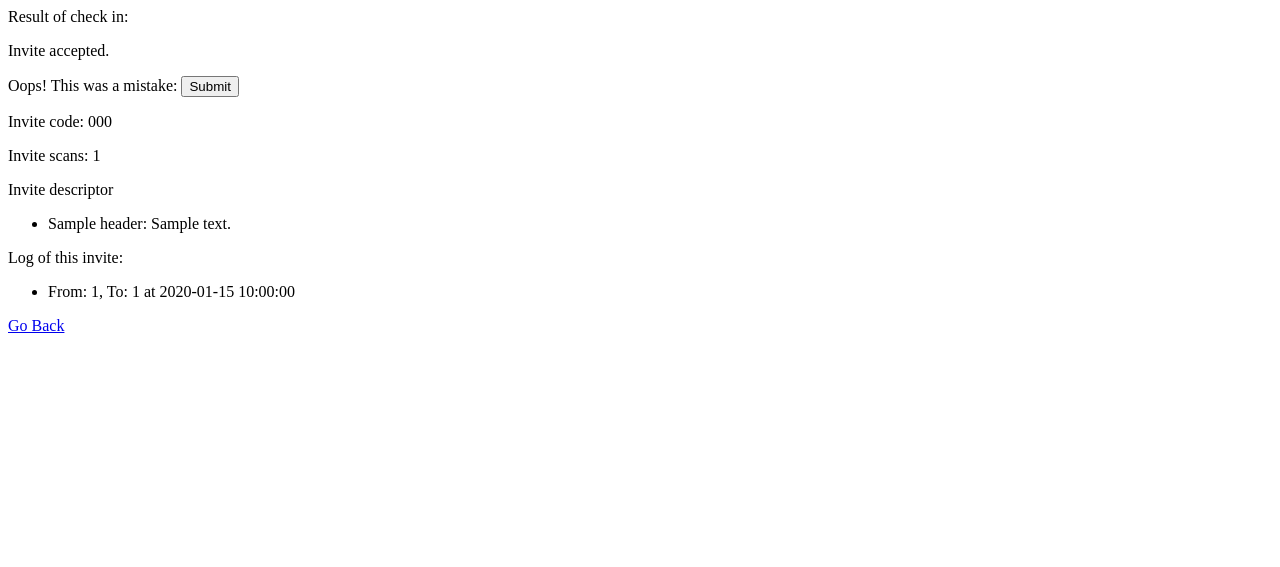
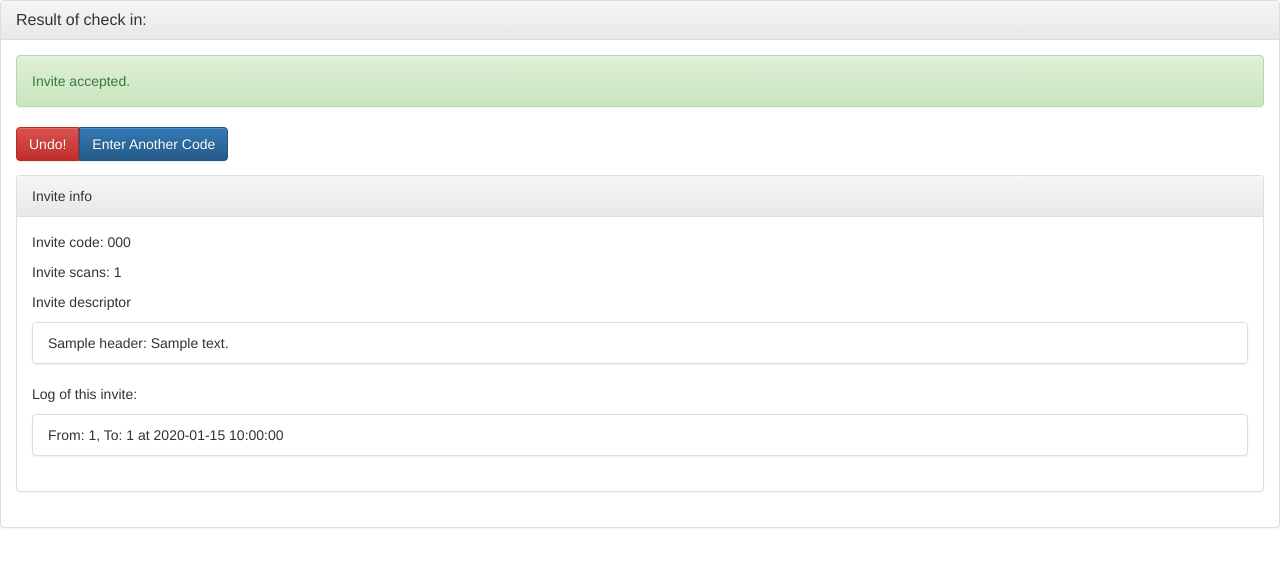
Before and after one commit to robot-head/event-checkin, a Python web app: template checkin-app/templates/ticket_mark_results.html in a window 1280 px wide. Shown: the top 567 px of the page. Run offline with Jinja, Linux system fonts and the light colour scheme; the template is opened without the code that fills it: most values are stand-ins (such as "Sample title", 1, 10 or a date in 2020); some libraries are stand-ins or nearby versions.

Commit message:
Rev to version 10, style with bootstrap

```diff
--- a/checkin-app/app.yaml
+++ b/checkin-app/app.yaml
@@ -1,5 +1,5 @@
 application: event-checkin
-version: 1
+version: 10
 runtime: python27
 api_version: 1
 threadsafe: true
--- a/checkin-app/templates/ticket_mark_results.html
+++ b/checkin-app/templates/ticket_mark_results.html
@@ -1,44 +1,66 @@
 <html>
 <head>
   <title>Checkin Application</title>
+  <!-- Latest compiled and minified CSS -->
+  <link rel="stylesheet" href="//netdna.bootstrapcdn.com/bootstrap/3.0.3/css/bootstrap.min.css">
+
+  <!-- Optional theme -->
+  <link rel="stylesheet" href="//netdna.bootstrapcdn.com/bootstrap/3.0.3/css/bootstrap-theme.min.css">
+
+  <!-- Latest compiled and minified JavaScript -->
+  <script src="http://code.jquery.com/jquery-2.0.3.min.js"></script>
+  <script src="//netdna.bootstrapcdn.com/bootstrap/3.0.3/js/bootstrap.min.js"></script>
+  <meta name="viewport" content="width=device-width, initial-scale=1.0">
 </head>
   <body>
-    <p>Result of check in:<p>
+  	<div class="panel panel-default">
+  <div class="panel-heading">
+    <h3 class="panel-title">Result of check in:</h3>
+  </div>
+  <div class="panel-body">
     {% if error %}
-    <p>An error occurred. {{ error }}</p>
+    <div class="alert alert-danger">An error occurred. {{ error }}</div>
     <form action="/event/{{ event.key().id() }}/ticket/mark" method="POST">
-    <p>Force a check-in anyway:
-    <input type="submit">
+    <div class="btn-group">
+    <button type="submit" class="btn btn-danger">Force Checkin!</button>
     <input type="hidden" name="code" value={{ ticket.code }}>
     <input type="hidden" name="force" value="true">
-    </form></p>
+    </form>
     {% else %}
-    <p>Invite accepted.</p>
+    <div class="alert alert-success">Invite accepted.</div>
     <form action="/event/{{ event.key().id() }}/ticket/unmark" method="POST">
-    <p>Oops! This was a mistake:
-    <input type="submit">
+    <div class="btn-group">
+    <button type="submit" class="btn btn-danger">Undo!</button>
     <input type="hidden" name="code" value={{ ticket.code }}>
     </form>
     {% endif %}
+    <button type="button" class="btn btn-primary" onclick="location.href='/event/{{ event.key().id() }}';">Enter Another Code</button>
+    </div>
     {% if ticket %}
-    <p>Invite code: {{ ticket.code }}</p>
+    <div class="panel panel-default">
+  <div class="panel-heading">Invite info</div>
+  <div class="panel-body">
+<p>Invite code: {{ ticket.code }}</p>
     <p>Invite scans: {{ ticket.claim_count }}</p>
     <p>Invite descriptor</p>
-    <ul>
+    <ul class="list-group">
     {% for header in headers %}
-      <li>{{ header }}: {{ descriptor[loop.index0] }}</li>
+      <li class="list-group-item">{{ header }}: {{ descriptor[loop.index0] }}</li>
     {% endfor %}
     </ul>
     <p>
     {% endif %}
     {% if log %}
       <p>Log of this invite:</p>
-      <ul>
+      <ul class="list-group">
          {% for event in log %}
-         <li>From: {{ event.old_count }}, To: {{ event.new_count }} at {{ event.timestamp }}</li>
+         <li class="list-group-item">From: {{ event.old_count }}, To: {{ event.new_count }} at {{ event.timestamp }}</li>
          {% endfor %}
       </ul>
-    {% endif %}
-    <a href="/event/{{ event.key().id() }}">Go Back</a>
+    {% endif %}  </div>
+</div>
+
+    </div>
+    </div>
   </body>
 </html>
```
Also changed, not shown: checkin-app/templates/event_index.html (+24 -4 lines), checkin-app/templates/index.html (+23 -4 lines), checkin-app/templates/ticket_unmark_results.html (+28 -8 lines).
